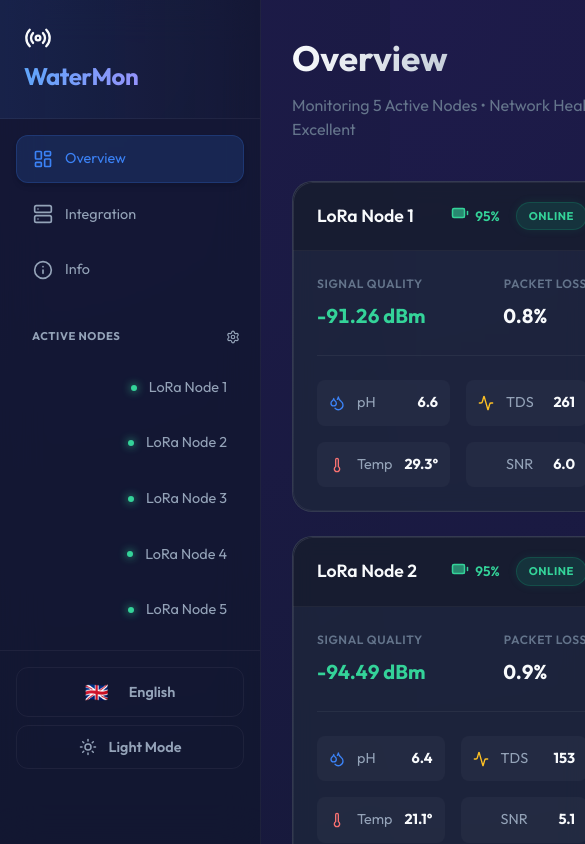
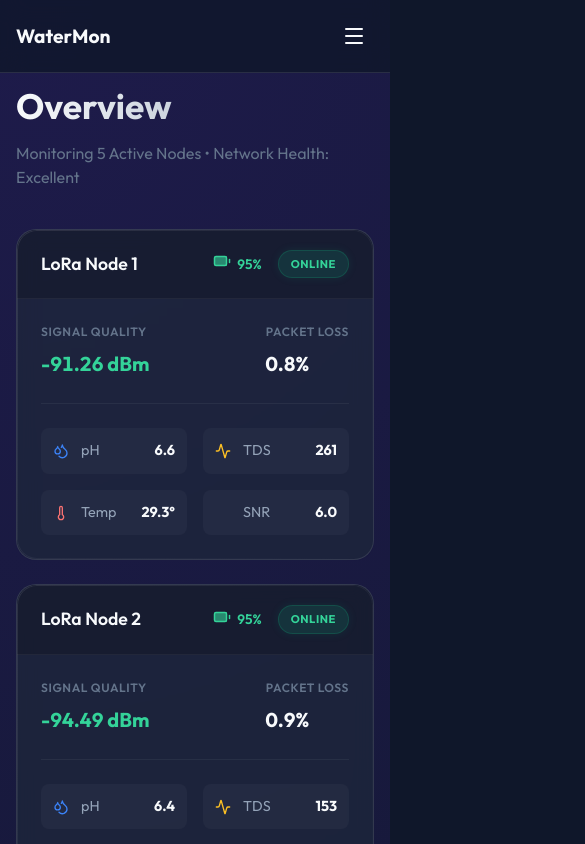
Before and after one commit to refundd/WaterMonitoringDashboard, a React (Vite) app: page /#/ in a window 390 px wide. Shown: the top 844 px of the page, 585 px wide, since content can reach past the window. Built offline with nearby package versions, Linux system fonts and the light colour scheme.

Commit message:
feat: Mobile responsiveness (Smartphone Mode)

```diff
--- a/src/App.css
+++ b/src/App.css
@@ -11,5 +11,56 @@
     min-height: 100vh;
     box-sizing: border-box;
     background: transparent;
-    /* Let body gradient show */
+    transition: margin-left 0.3s ease;
 }
+
+/* Mobile Responsiveness */
+@media (max-width: 768px) {
+    .main-content {
+        margin-left: 0;
+        padding: 5rem 1rem 1rem 1rem;
+        /* Top padding for fixed mobile header */
+    }
+
+    .app-container {
+        flex-direction: column;
+    }
+}
+
+.mobile-header {
+    display: none;
+}
+
+@media (max-width: 768px) {
+    .mobile-header {
+        display: flex;
+        align-items: center;
+        justify-content: space-between;
+        padding: 1rem;
+        background: rgba(15, 23, 42, 0.8);
+        backdrop-filter: blur(12px);
+        -webkit-backdrop-filter: blur(12px);
+        border-bottom: 1px solid var(--glass-border);
+        position: fixed;
+        top: 0;
+        left: 0;
+        right: 0;
+        z-index: 40;
+    }
+
+    body.theme-light .mobile-header {
+        background: rgba(255, 255, 255, 0.8);
+        border-bottom: 1px solid rgba(0, 0, 0, 0.1);
+    }
+
+    .mobile-menu-btn {
+        background: none;
+        border: none;
+        color: var(--text-primary);
+        cursor: pointer;
+        padding: 0.5rem;
+        display: flex;
+        align-items: center;
+        justify-content: center;
+    }
+}
--- a/src/App.jsx
+++ b/src/App.jsx
@@ -10,10 +10,13 @@ import './App.css';
 
 import { LanguageProvider } from './contexts/LanguageContext';
 
+import { Menu, X } from 'lucide-react';
+
 function App() {
     // ... existing state ...
     const [nodes, setNodes] = useState([]);
     const [theme, setTheme] = useState(localStorage.getItem('theme') || 'dark');
+    const [isMobileSidebarOpen, setIsMobileSidebarOpen] = useState(false);
 
     useEffect(() => {
         document.body.className = `theme-${theme}`;
@@ -35,7 +38,26 @@ function App() {
         <LanguageProvider>
             <HashRouter>
                 <div className="app-container">
-                    <Sidebar nodes={nodes} theme={theme} toggleTheme={toggleTheme} />
+                    <header className="mobile-header">
+                        <div style={{ display: 'flex', alignItems: 'center', gap: '0.5rem', fontWeight: 'bold', fontSize: '1.2rem', color: 'var(--text-primary)' }}>
+                            WaterMon
+                        </div>
+                        <button
+                            className="mobile-menu-btn"
+                            onClick={() => setIsMobileSidebarOpen(!isMobileSidebarOpen)}
+                        >
+                            {isMobileSidebarOpen ? <X size={24} /> : <Menu size={24} />}
+                        </button>
+                    </header>
+
+                    <Sidebar
+                        nodes={nodes}
+                        theme={theme}
+                        toggleTheme={toggleTheme}
+                        isOpen={isMobileSidebarOpen}
+                        onClose={() => setIsMobileSidebarOpen(false)}
+                    />
+
                     <main className="main-content">
                         <Routes>
                             <Route path="/" element={<Dashboard nodes={nodes} />} />
--- a/src/components/Sidebar.css
+++ b/src/components/Sidebar.css
@@ -153,6 +153,45 @@ body.theme-light .status-dot.online {
     font-weight: 600;
 }
 
+/* Mobile Sidebar Overrides */
+@media (max-width: 768px) {
+    .sidebar {
+        transform: translateX(-100%);
+        width: 280px;
+        /* Slightly wider for touch */
+        max-width: 80vw;
+        box-shadow: none;
+    }
+
+    .sidebar.open {
+        transform: translateX(0);
+        box-shadow: 10px 0 30px rgba(0, 0, 0, 0.5);
+    }
+
+    /* Overlay */
+    .sidebar-overlay {
+        position: fixed;
+        inset: 0;
+        background: rgba(0, 0, 0, 0.5);
+        backdrop-filter: blur(4px);
+        z-index: 45;
+        opacity: 0;
+        visibility: hidden;
+        transition: opacity 0.3s ease, visibility 0.3s;
+    }
+
+    .sidebar-overlay.visible {
+        opacity: 1;
+        visibility: visible;
+    }
+
+    /* Adjust nav items for touch */
+    .nav-item {
+        padding: 1rem;
+        /* Larger touch target */
+    }
+}
+
 .theme-toggle:hover {
     background: rgba(59, 130, 246, 0.1);
     color: var(--text-primary);
--- a/src/components/Sidebar.jsx
+++ b/src/components/Sidebar.jsx
@@ -6,9 +6,15 @@ import './Sidebar.css';
 
 import { useLanguage } from '../contexts/LanguageContext';
 
-const Sidebar = ({ nodes, theme, toggleTheme }) => {
+const Sidebar = ({ nodes, theme, toggleTheme, isOpen, onClose }) => {
     const [isReordering, setIsReordering] = useState(false);
     const { t, language, toggleLanguage } = useLanguage();
+
+    // Close sidebar on mobile when a link is clicked
+    const handleLinkClick = () => {
+        if (onClose) onClose();
+    };
+
     const handleMove = (node, direction) => {
         const index = nodes.findIndex(n => n.id === node.id);
         if (index === -1) return;
@@ -34,22 +40,40 @@ const Sidebar = ({ nodes, theme, toggleTheme }) => {
     };
 
     return (
-        <aside className="sidebar">
+        <>
+            <div
+                className={`sidebar-overlay ${isOpen ? 'visible' : ''}`}
+                onClick={onClose}
+            ></div>
+
+            <aside className={`sidebar ${isOpen ? 'open' : ''}`}>
                 <div className="sidebar-header">
                     <Radio size={28} className="logo-icon" />
                     <h2>{t('sidebar.title')}</h2>
                 </div>
 
                 <nav className="sidebar-nav">
-                <NavLink to="/" className={({ isActive }) => `nav-item ${isActive ? 'active' : ''}`}>
+                    <NavLink
+                        to="/"
+                        className={({ isActive }) => `nav-item ${isActive ? 'active' : ''}`}
+                        onClick={handleLinkClick}
+                    >
                         <LayoutDashboard size={20} />
                         <span>{t('sidebar.overview')}</span>
                     </NavLink>
-                <NavLink to="/integration" className={({ isActive }) => `nav-item ${isActive ? 'active' : ''}`}>
+                    <NavLink
+                        to="/integration"
+                        className={({ isActive }) => `nav-item ${isActive ? 'active' : ''}`}
+                        onClick={handleLinkClick}
+                    >
                         <Server size={20} />
                         <span>{t('sidebar.integration')}</span>
                     </NavLink>
-                <NavLink to="/info" className={({ isActive }) => `nav-item ${isActive ? 'active' : ''}`}>
+                    <NavLink
+                        to="/info"
+                        className={({ isActive }) => `nav-item ${isActive ? 'active' : ''}`}
+                        onClick={handleLinkClick}
+                    >
                         <InfoIcon size={20} />
                         <span>{t('sidebar.info')}</span>
                     </NavLink>
@@ -81,6 +105,7 @@ const Sidebar = ({ nodes, theme, toggleTheme }) => {
                                 to={`/node/${node.id}`}
                                 className={({ isActive }) => `nav-item ${isActive ? 'active' : ''}`}
                                 style={{ flex: 1 }}
+                                onClick={handleLinkClick}
                             >
                                 <div className={`status-dot ${node.status}`}></div>
                                 <span>{node.name}</span>
@@ -106,6 +131,7 @@ const Sidebar = ({ nodes, theme, toggleTheme }) => {
                     </button>
                 </div>
             </aside>
+        </>
     );
 };
 
```
Also changed, not shown: 5 other files (tests, documents, lock files or other folders). Lines whose indentation alone changed are shown as unchanged.
